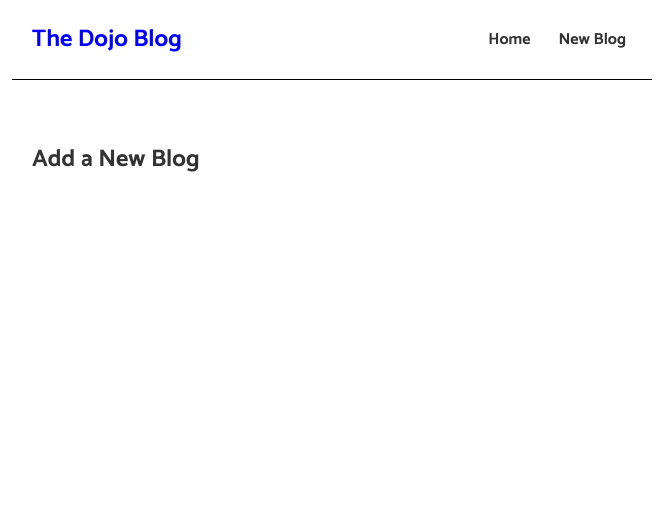
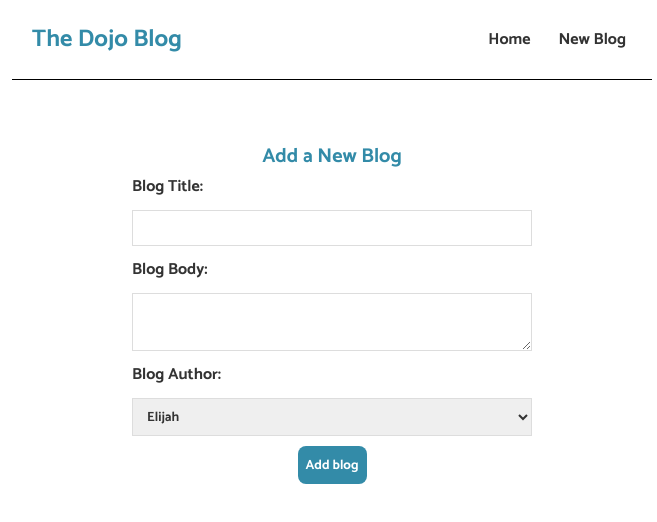
Before and after one commit to ElijahChileshe/React-Blog-Application, a React (Create React App) app: page /create in a window 1280 px wide. Shown: the top 522 px of the page, without its empty margins (308-965 px from the left). Built offline with nearby package versions, Linux system fonts and the light colour scheme.

Commit message:
Added Input form

```diff
--- a/src/create.js
+++ b/src/create.js
@@ -1,7 +1,48 @@
+import { useState } from "react";
+
 const Create = () => {
+
+    // Track State of values in form
+    const [title, setTitle] = useState('');
+    const [body, setBody] = useState('');
+    const [author, setAuthor] = useState('elijah');
+
+
     return (
         <div className="create">
             <h2>Add a New Blog</h2>
+            <form action="" method="post">
+                <label>Blog Title:</label>
+                <input
+                    type="text"
+                    value={title}
+                    onChange={(e) => setTitle(e.target.value)}
+                    required
+                />
+
+                <label>Blog Body:</label>
+                <textarea
+                    required
+                    value={body}
+                    onChange={(e) => setBody(e.target.value)}
+
+                ></textarea>
+
+                <label>Blog Author:</label>
+                <select
+
+                    value={author}
+                    onChange={(e) => setAuthor(e.target.value)}
+                    >
+                    <option value="Elijah">Elijah</option>
+                    <option value="Lanzi">Lanzi</option>
+                </select>
+
+                <button>Add blog</button>
+                {/* <p>{title}</p>
+                <p>{body}</p>
+                <p>{author}</p> */}
+            </form>
         </div>
     );
 }
--- a/src/index.css
+++ b/src/index.css
@@ -16,7 +16,7 @@
 }
 
 .navbar h1{
-  color: blue;
+  color: #338BA8;
 }
 
 .navbar .links{
@@ -30,7 +30,7 @@
 }
 
 .navbar a:hover{
-  color: blue;
+  color: #338BA8;
 }
 
 .content{
@@ -53,7 +53,7 @@
 
 .blog-preview h2{
   font-size: 20px;
-  color: blue;
+  color: #338BA8;
   margin-bottom: 8px;
 }
 
@@ -64,10 +64,46 @@
 /* blog details page */
 .blog-details h2{
   font-size: 20px;
-  color: blue;
+  color: #338BA8;
   margin-bottom: 10px;
 }
 
 .blog-details div{
   margin: 20px 0;
 }
+
+
+/* Create new blog form */
+.create{
+  max-width: 400px;
+  margin: 0 auto;
+  text-align: center;
+}
+
+.create label {
+  text-align: left;
+  display: block;
+}
+
+.create h2 {
+ font-size: 20px;
+ color: #338BA8;
+}
+
+.create input, .create textarea, .create select {
+  width: 100%;
+  padding: 6px 10px;
+  margin: 10px 0;
+  border: 1px solid #ddd;
+  box-sizing: border-box;
+  display: block;
+}
+
+.create button {
+  background: #338BA8;
+  color: #fff;
+  border: 0;
+  padding: 8px;
+  border-radius: 8px;
+  cursor: pointer;
+}
```
